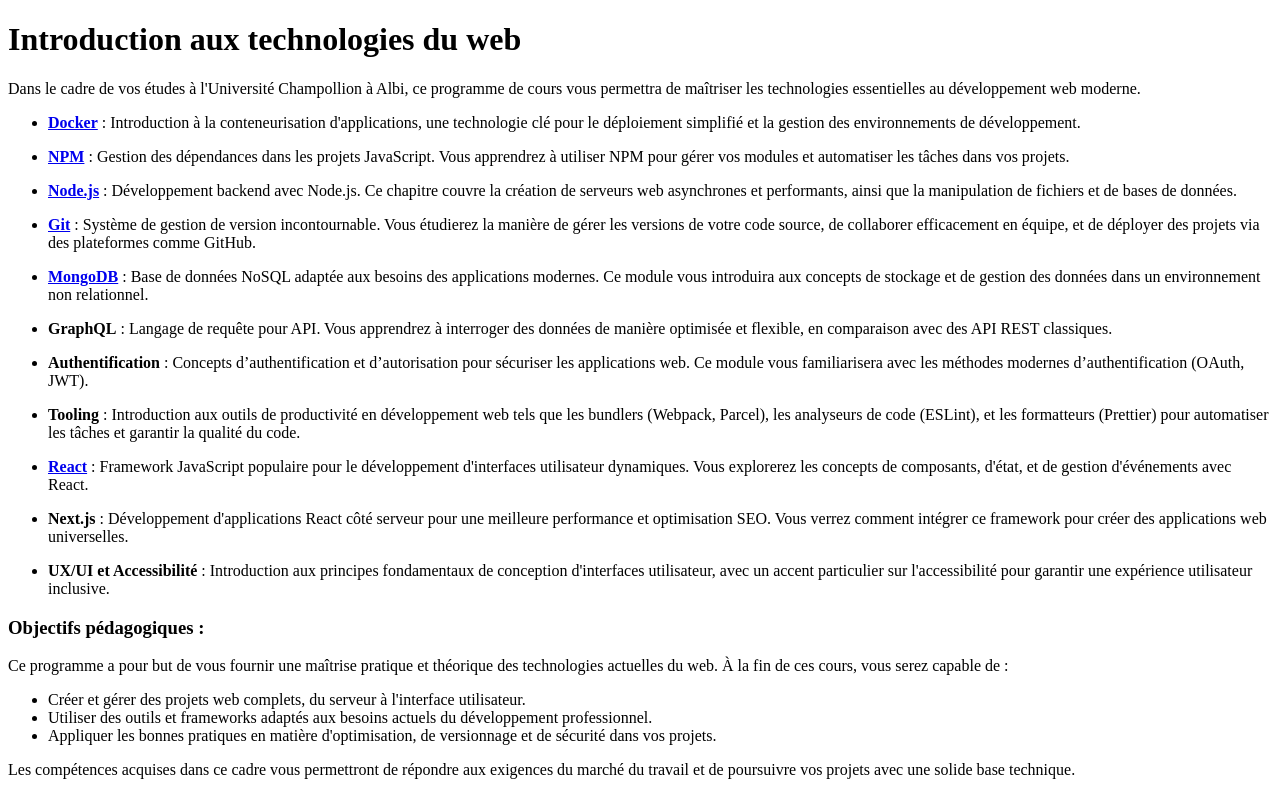
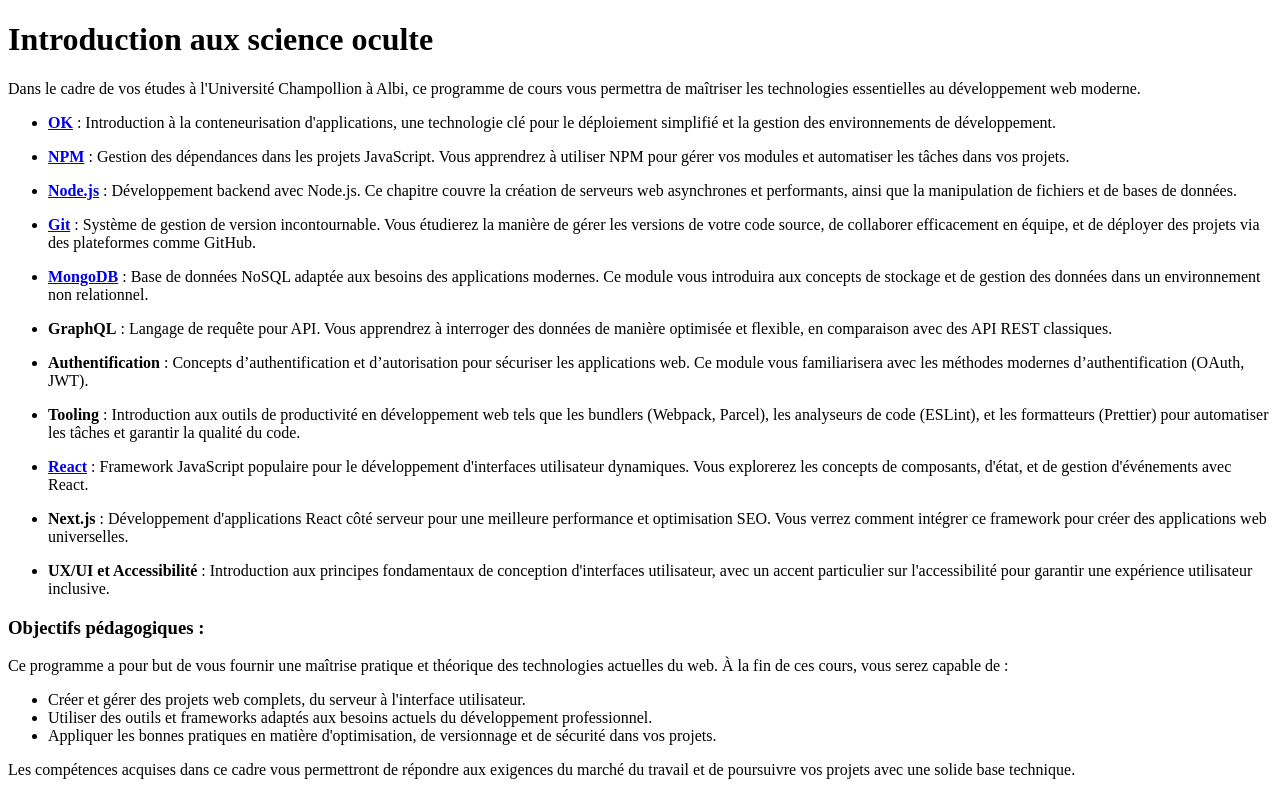
Before and after one commit to sbonduel/TW3, a Next.js app: page / in a window 1280 px wide. Built offline with nearby package versions, Linux system fonts and the light colour scheme.

Commit message:
iIlure simon

```diff
--- a/package.json
+++ b/package.json
@@ -1,6 +1,6 @@
 {
   "name": "champollion-tw3",
-  "version": "0.0.1",
+  "version": "0.0.666",
   "description": "Cours TW3 Licence 3",
   "scripts": {
     "dev": "next dev",
@@ -11,7 +11,7 @@
     "type": "git",
     "url": "git+https://github.com/micmc422/tw3.git"
   },
-  "author": "Bardy Michaël <michael.bardy@occitaweb.fr>",
+  "author": "Bardy Michaël <michael.bardy@occitaweb.fr>, Bonduelle Simon <bonduelle.simon@gmail.com>",
   "license": "MIT",
   "bugs": {
     "url": "https://github.com/micmc422/tw3/issues"
--- a/pages/index.mdx
+++ b/pages/index.mdx
@@ -1,8 +1,8 @@
-# Introduction aux technologies du web
+# Introduction aux science oculte
 
 Dans le cadre de vos études à l'Université Champollion à Albi, ce programme de cours vous permettra de maîtriser les technologies essentielles au développement web moderne.
 
-- **[Docker](/docker)** : Introduction à la conteneurisation d'applications, une technologie clé pour le déploiement simplifié et la gestion des environnements de développement.
+- **[OK](/docker)** : Introduction à la conteneurisation d'applications, une technologie clé pour le déploiement simplifié et la gestion des environnements de développement.
 
 - **[NPM](/NPM)** : Gestion des dépendances dans les projets JavaScript. Vous apprendrez à utiliser NPM pour gérer vos modules et automatiser les tâches dans vos projets.
 
```
Also changed, not shown: 1 other file (tests, documents, lock files or other folders).
